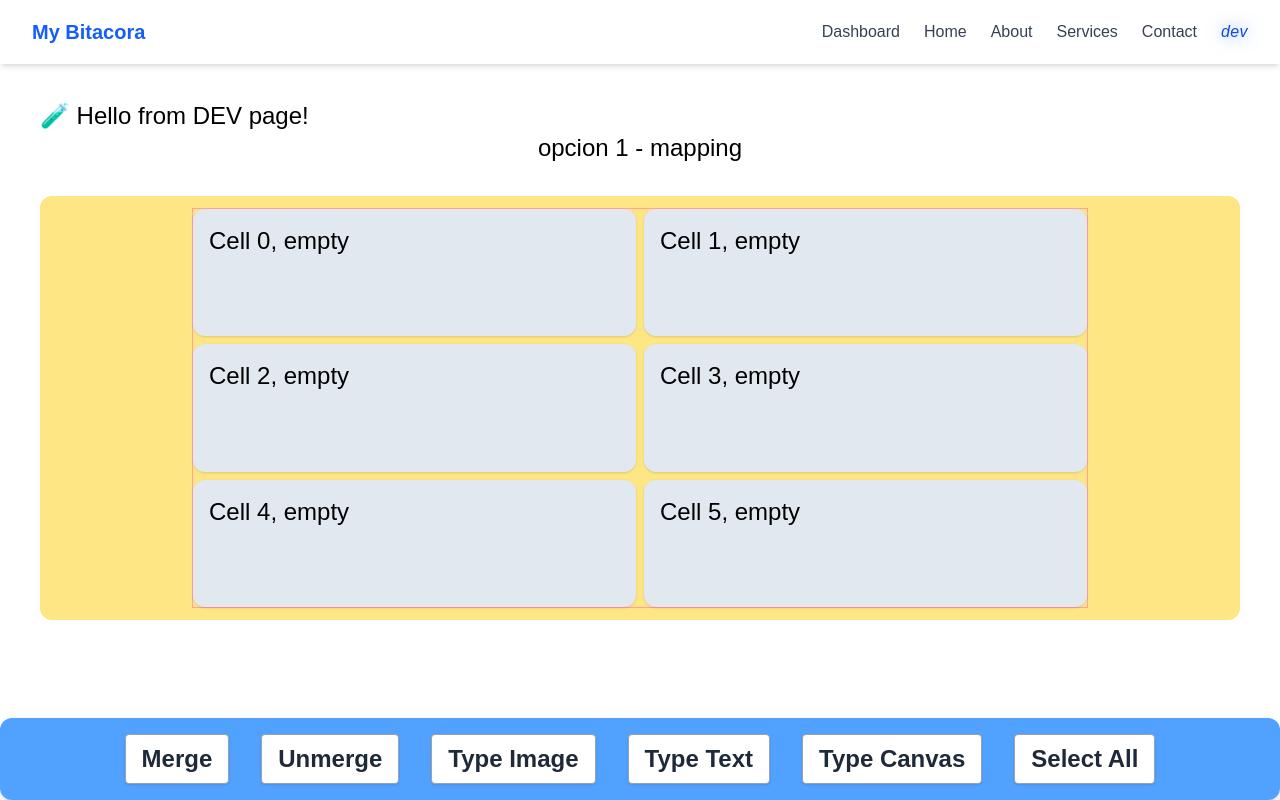
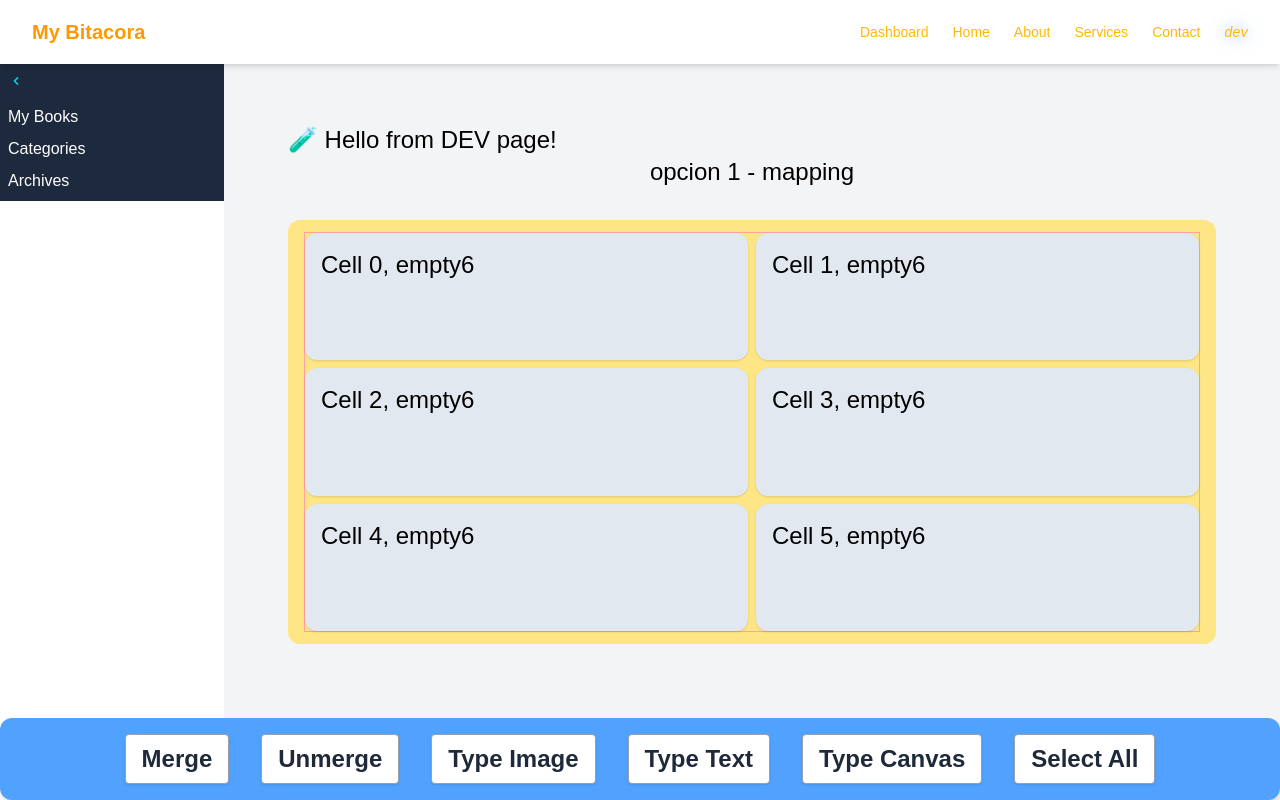
Before and after one commit to HadeOnMind/next-bitacora, a Next.js app: page /workspace/dev in a window 1280 px wide. Built offline with nearby package versions, Linux system fonts and the light colour scheme.

Commit message:
workspace upgrades

```diff
--- a/app/components/bitacora-layouts/b-sidebar-layout.tsx
+++ b/app/components/bitacora-layouts/b-sidebar-layout.tsx
@@ -7,8 +7,8 @@ export default function Sidebar() {
   const [open, setOpen] = useState(true);
 
   return (
-    <aside className={`bg-slate-800 text-white transition-all duration-300 ${open ? 'w-56' : 'w-12'} p-2`}>
-      <button onClick={() => setOpen(!open)} className="mb-4 text-cyan-400">
+    <aside className={`bg-slate-800 text-white transition-all duration-300 ${open ? 'w-56' : 'w-12'} p-2 my-16`}>
+      <button onClick={() => setOpen(!open)} className={"mb-4 text-cyan-400 hover:bg-cyan-800 rounded-xl"}>
         {open ? <HiChevronLeft /> : <HiChevronRight />}
       </button>
 
--- a/app/components/hnavbar.tsx
+++ b/app/components/hnavbar.tsx
@@ -23,10 +23,21 @@ export default function HorzNavbar() {
     <nav className="bg-white shadow-md w-full fixed top-0 left-0 z-50">
       <div className="max-w-7xl mx-auto px-4 sm:px-6 lg:px-8">
         <div className="flex justify-between items-center h-16">
-          <div className="text-xl font-bold text-blue-600">My Bitacora</div>
+
+          <div className={twMerge("text-xl font-bold text-blue-600",
+            pathname.startsWith("/workspace") &&
+            "text-amber-500 text-xl font-bold"
+          )}>My Bitacora</div>
+
           <div className="hidden md:flex space-x-6">
             {navItems.map((item) => (
-              <Link key={item.href} href={item.href} className={twMerge("text-gray-700 hover:text-blue-600 transition", pathname === item.href && "text-blue-700 italic tracking-wide drop-shadow-[0_0_8px_rgba(59,130,246,0.8)] transition-all duration-300")}>
+              <Link key={item.href}
+              href={item.href}
+              className={twMerge("text-gray-700 hover:text-blue-600 transition",
+              pathname === item.href &&
+              "text-blue-700 italic tracking-wide drop-shadow-[0_0_8px_rgba(59,130,246,0.8)] transition-all duration-300",
+              pathname.startsWith("/workspace") &&
+              "text-amber-400 text-sm hover:text-purple-800"  )}>
                 {item.label}
               </Link>
             ))}
--- a/app/workspace/dev/page.tsx
+++ b/app/workspace/dev/page.tsx
@@ -197,6 +197,7 @@ const MergeSelected = () => {
           return {
             ...cell,
             hidden: true,
+            span: 'col-span-0 row-span-0',
             merged: true,
             masterId: master.id,
             selected: false
@@ -355,6 +356,7 @@ const UnmergeSelected = () => {
                 onClick={() => ToggleIndividualSelection(cell.id)}
               >
                 Cell {cell.id}, {cell.selected ? "✓" : " "} { cell.type}
+                {Cells.length}
               </div>
             )
           )}
--- a/app/workspace/layout.tsx
+++ b/app/workspace/layout.tsx
@@ -9,16 +9,18 @@ export default function WorkspaceLayout({
 }) {
   return (
 
-  <div>
+    <div className="flex flex-col h-screen">
+      <HorzNavbar />
 
-    <HorzNavbar />
+      <div className="flex flex-1 overflow-hidden">
+        <aside>
+          <Sidebar />
+        </aside>
 
-
-   {/*
-    <Sidebar /> */}
-
-    {children}
-  </div>
-
+        <main className="flex-1 overflow-y-auto p-6 bg-gray-100">
+          {children}
+        </main>
+      </div>
+    </div>
   );
 }
--- a/app/workspace/page.tsx
+++ b/app/workspace/page.tsx
@@ -4,7 +4,11 @@ import BookWorkspace from "../components/bitacora-main/book";
 export default function Home() {
   return (
 
-      <div><BookWorkspace/></div>
+      <div>
+
+        <div className="bg-yellow-300 my-16"></div>
+
+      </div>
 
 
   );
```
